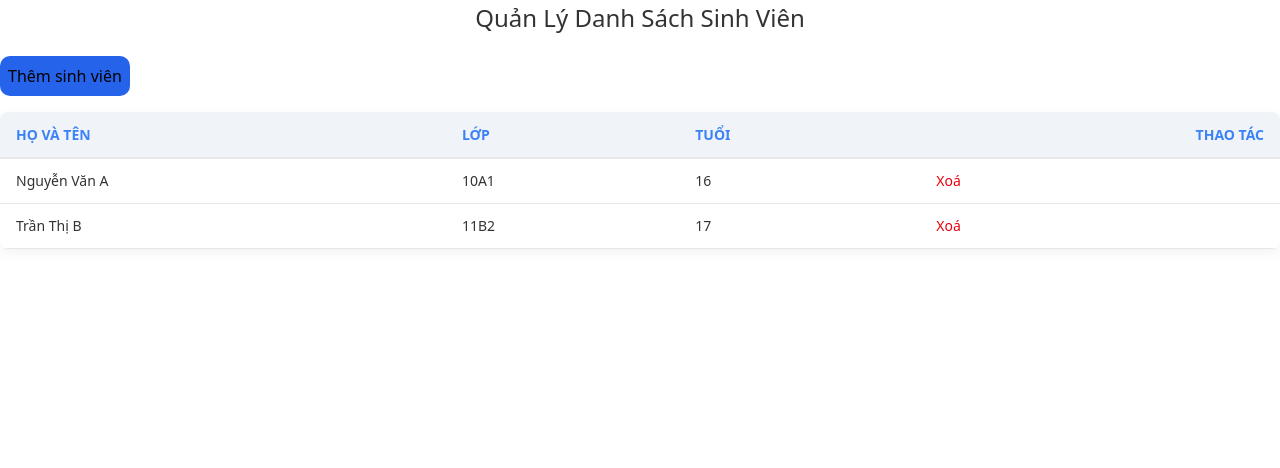
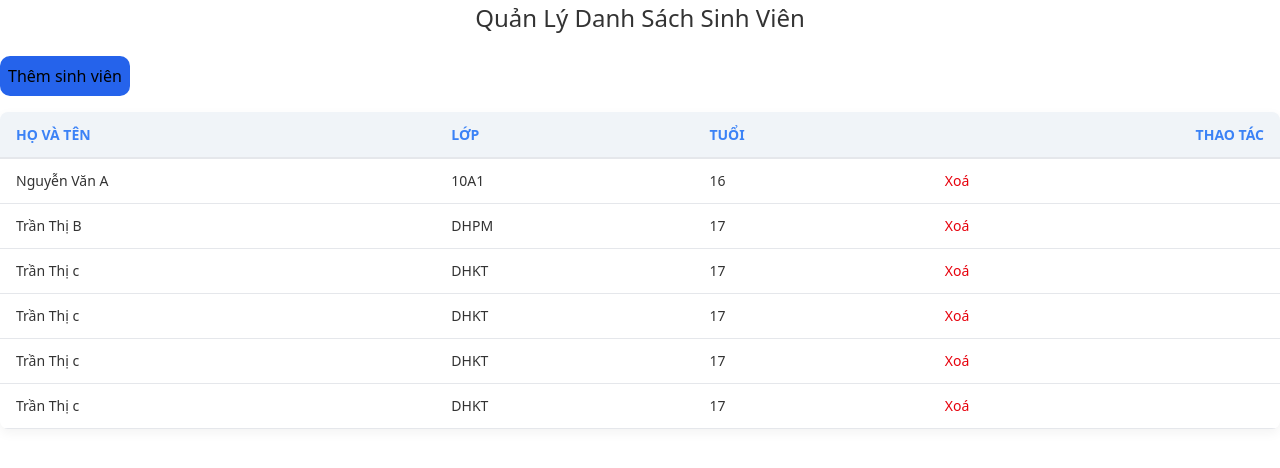
Before and after one commit to LeTThuyHien/PTGD_KTTK, a React (Vite) app: page / in a window 1280 px wide. Shown: the top 468 px of the page. Built offline with nearby package versions, Linux system fonts and the light colour scheme.

Commit message:
4. Xóa Sinh Viên

```diff
--- a/src/App.jsx
+++ b/src/App.jsx
@@ -5,7 +5,12 @@ import StudentItem from "./components/StudentItem"
 function App() {
   const [students, setStudents] = useState([
     { id: 1, name: "Nguyễn Văn A", class: "10A1", age: 16 },
-    { id: 2, name: "Trần Thị B", class: "11B2", age: 17 }
+    { id: 2, name: "Trần Thị B", class: "DHPM", age: 17 },
+    { id: 3, name: "Trần Thị c", class: "DHKT", age: 17 },
+    { id: 4, name: "Trần Thị c", class: "DHKT", age: 17 },
+    { id: 5, name: "Trần Thị c", class: "DHKT", age: 17 },
+    { id: 6, name: "Trần Thị c", class: "DHKT", age: 17 },
+
   ])
 
   const [newStudent, setNewStudent] = useState({ name: "", class: "", age: "" })
--- a/src/components/StudentItem.jsx
+++ b/src/components/StudentItem.jsx
@@ -8,7 +8,7 @@ function StudentItem({ student, onDelete }) {
       <td className="px-6 py-4 whitespace-nowrap text-sm text-gray-500">{student.age}</td>
       <td className="px-6 py-4 whitespace-nowrap text-right text-sm font-medium">
         <button
-          className="text-red-600 hover:text-red-900 font-medium"
+          className="text-red-600 hover:text-red-900 font-medium "
           onClick={() => onDelete(student.id)}
         >
           Xoá
```
Also changed, not shown: minhchung/4.XoaSVMoidong.png (added).
